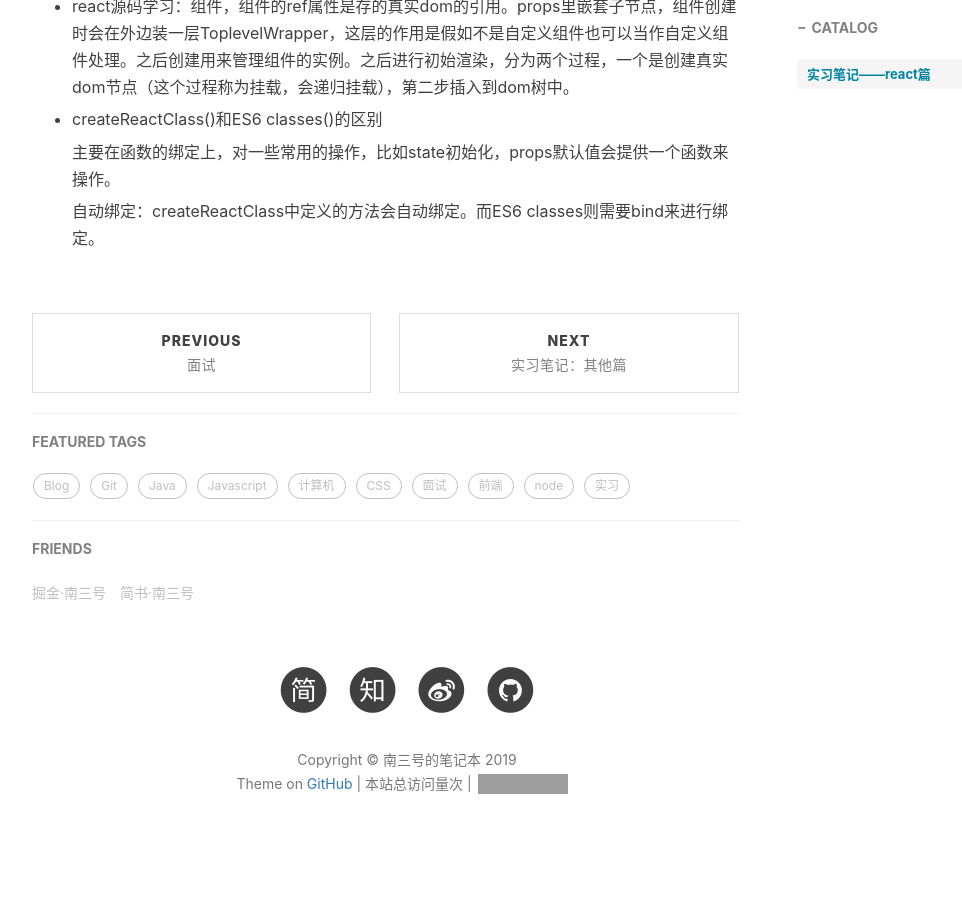
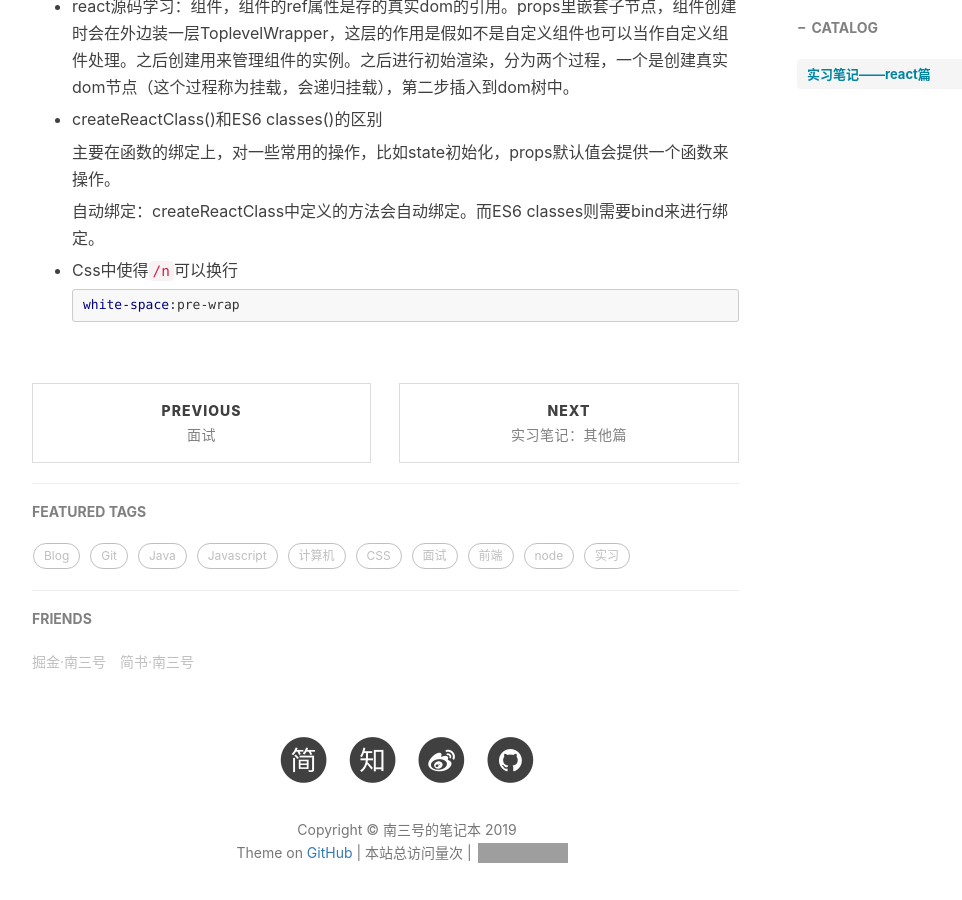
Before and after one commit to nansanhao/nansanhao.github.io, a Jekyll site: the page built from _posts/2019-08-11-实习笔记：react篇.md, in a window 1280 px wide and 900 px high, scrolled down 1347 px. Shown: the whole window, without its empty margins (233-1195 px from the left). Built offline with Jekyll 4.4.1, drawn with Linux system fonts in a browser that asks for light colours; nearby versions of some CDN libraries; comment, search, counter and statistics services are not loaded; grey boxes are pictures that could not be loaded.

Commit message:
添加换行笔记

````diff
--- a/_posts/2019-08-11-实习笔记：react篇.md
+++ b/_posts/2019-08-11-实习笔记：react篇.md
@@ -46,3 +46,9 @@ tags:
   主要在函数的绑定上，对一些常用的操作，比如state初始化，props默认值会提供一个函数来操作。
 
   自动绑定：createReactClass中定义的方法会自动绑定。而ES6 classes则需要bind来进行绑定。
+
+- Css中使得`/n`可以换行
+
+  ```css
+  white-space:pre-wrap
+  ```
````
